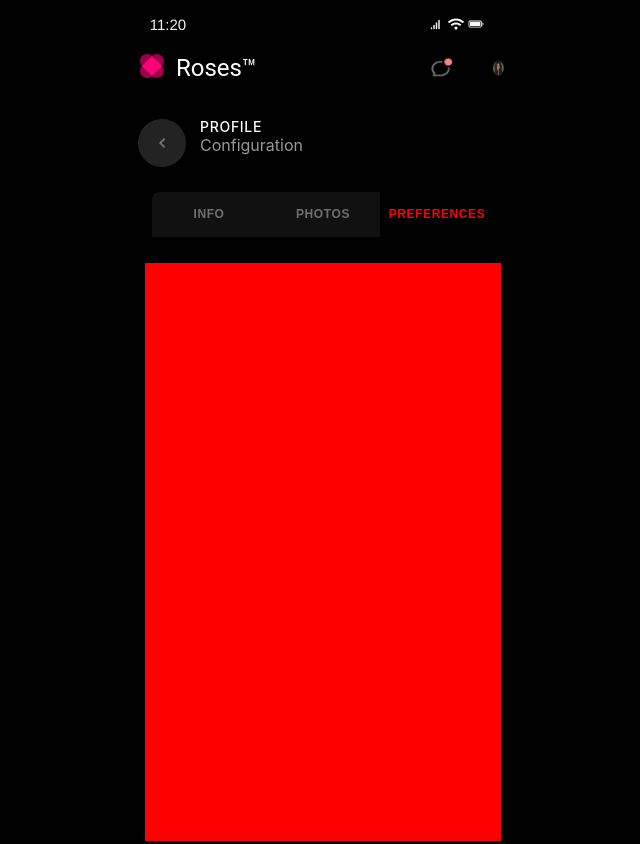
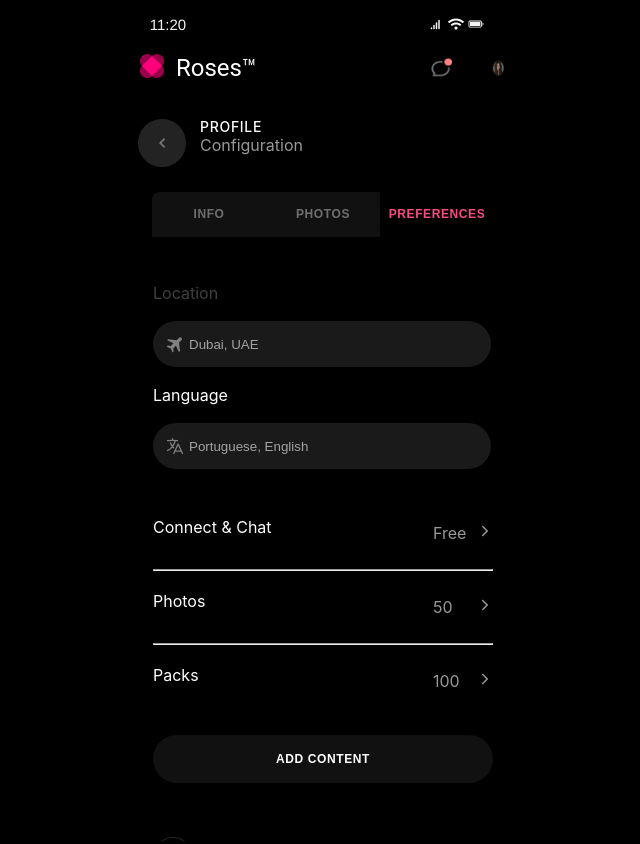
Before and after one commit to BlackSheep1337/XXIII, a React (Create React App) app: page / in a window 1280 px wide. Both pictures are taken after a click on the button "PREFERENCES". Shown: the whole page, without its empty margins (317-957 px from the left). Built offline with nearby package versions, Linux system fonts and the light colour scheme.

Commit message:
finish footer

```diff
--- a/src/Components/Body/Preference/Preference.tsx
+++ b/src/Components/Body/Preference/Preference.tsx
@@ -1,11 +1,72 @@
 import './styles/styles.css'
+import { BiSolidPlaneAlt } from "react-icons/bi";
+import { HiLanguage } from "react-icons/hi2";
+import { IoIosArrowForward } from 'react-icons/io';
+import Rose from '../../assets/roses-default-transparent.png';
+import Toggle from '../../assets/toggle.png';
+
+
 
 function Preference() {
     return (
         <section className='preference-container'>
+            <form>
+                <label className='location' htmlFor="location">Location</label>
 
+
+                <div className="input-icon-container">
+                    <BiSolidPlaneAlt className="input-icon" />
+                    <input id="location" placeholder="Dubai, UAE" type="text" />
+                </div>
+
+                <label htmlFor="language">Language</label>
+                <div className="input-icon-container">
+                    <HiLanguage className="input-icon" />
+                    <input placeholder='Portuguese, English' id="language" type="text" />
+                </div>
+            </form>
+
+        <div className='connection-container'>
+            <ul>
+                <li>
+                    <span>Connect & Chat</span>
+                    <div className='content-values'>
+                        <span>Free</span>
+                        <span><IoIosArrowForward /></span>
+                    </div>
+                </li>
+                <hr />
+
+                <li>
+                    <span>Photos</span>
+                    <div className='content-values'>
+                        <span>50</span>
+                        <span><IoIosArrowForward /></span>
+                    </div>
+                </li>
+                <hr />
+
+                <li>
+                    <span>Packs</span>
+                    <div className='content-values'>
+                        <span>100</span>
+                        <span><IoIosArrowForward /></span>
+                    </div>
+                </li>
+            </ul>
+            <button>ADD CONTENT</button>
+            </div>
+
+            <div className='footer-container'>
+                <img src={Rose} alt="Logo" />
+                <div>
+                    <p>Allow Requests</p>
+                    <span>Accept roses requests from everyone</span>
+                </div>
+                <button><img src={Toggle} alt="" /></button>
+            </div>
         </section>
     )
 }
 
-export default Preference
+export default Preference;
--- a/src/Components/Body/Preference/styles/styles.css
+++ b/src/Components/Body/Preference/styles/styles.css
@@ -1,10 +1,49 @@
 .preference-container {
-    background-color: red;
-    display: flex;
-    flex-wrap: wrap;
     gap: 8px;
     width: 340px;
     height: 562px;
     padding: 8px;
     overflow: auto;
 }
+
+.preference-container form {
+    display: flex;
+    flex-direction: column;
+    gap: 6px;
+}
+
+.preference-container label {
+    margin-top: 12px;
+    margin-bottom: 12px;
+}
+
+.preference-container .location {
+    color: #404040;
+}
+
+.input-icon-container {
+    position: relative;
+    display: flex;
+    align-items: center;
+}
+
+.input-icon {
+    position: absolute;
+    left: 12px;
+    color: gray;
+    font-size: 20px;
+}
+
+.preference-container form input {
+    height: 22px;
+    width: 290px;
+    background-color: #1A1A1A;
+    padding: 12px 12px 12px 36px;
+    border-radius: 24px;
+    border: none;
+    color: white;
+}
+
+.preference-container form input::placeholder {
+    color: #a3a3a3;
+}
--- a/src/Components/Tabs/styles/styles.css
+++ b/src/Components/Tabs/styles/styles.css
@@ -30,9 +30,71 @@
 
 .tab-button.active {
     background-color: black;
-    color: red;
+    color: #F44C80;
 }
 
 .tab-content {
     margin-top: 26px;
 }
+
+.connection-container {
+    display: flex;
+    flex-direction: column;
+    margin-top: 36px;
+    gap: 26px;
+}
+
+.connection-container ul {
+    list-style: none;
+    padding: 0;
+    margin: 0;
+}
+
+.connection-container li {
+    display: flex;
+    justify-content: space-between;
+    padding: 12px 0;
+}
+
+.connection-container .content-values {
+    display: flex;
+    justify-content: space-between;
+    color: #999999;
+    padding: 6px 0;
+    width: 60px;
+}
+
+.connection-container span {
+    justify-content: space-between;
+    gap: 22px;
+}
+
+.connection-container button {
+    border-radius: 24px 24px 24px;
+    height: 48px;
+    background-color: #111111;
+    border: none;
+    color: white;
+    font-size: 12px;
+    font-weight: 600;
+    line-height: 13px;
+    letter-spacing: 0.05em;
+    text-align: center;
+}
+
+.footer-container {
+    display: flex;
+    align-items: center;
+    gap: 4px;
+    margin-top: 24px;
+}
+
+.footer-container button {
+    background-color: #000000;
+    border: none;
+}
+
+
+.footer-container span {
+    color: #8F8F8F;
+}
```
Also changed, not shown: src/Components/assets/roses-default-transparent.png (added), src/Components/assets/toggle.png (added).
